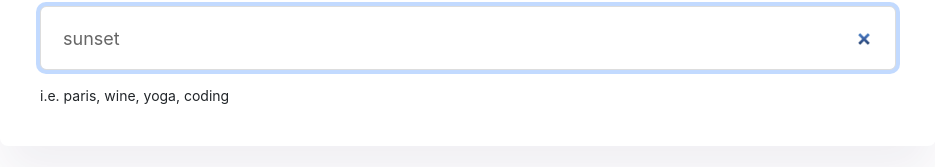
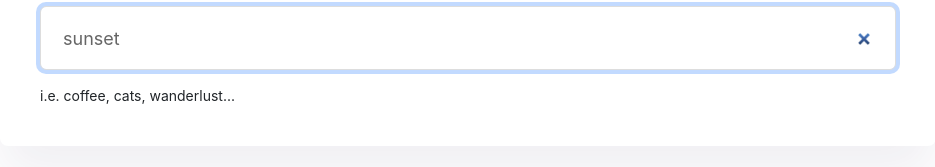
Before and after one commit to EmilyGallaher/dictionary-app, a React (Create React App) app: page / in a window 1280 px wide. Shown: the part 153-320 px from the top of the page, without its empty margins (172-1107 px from the left). Built offline with nearby package versions, Linux system fonts and the light colour scheme; no server answers.

Commit message:
Update Dictionary.js

```diff
--- a/src/Dictionary.js
+++ b/src/Dictionary.js
@@ -58,7 +58,7 @@ export default function Dictionary(props) {
               onChange={handleKeywordChange}
             />
           </form>
-          <small className="hint">i.e. paris, wine, yoga, coding</small>
+          <small className="hint">i.e. coffee, cats, wanderlust...</small>
         </section>
         <Result definition={definition} />
         <Photos photos={photos} />
```
